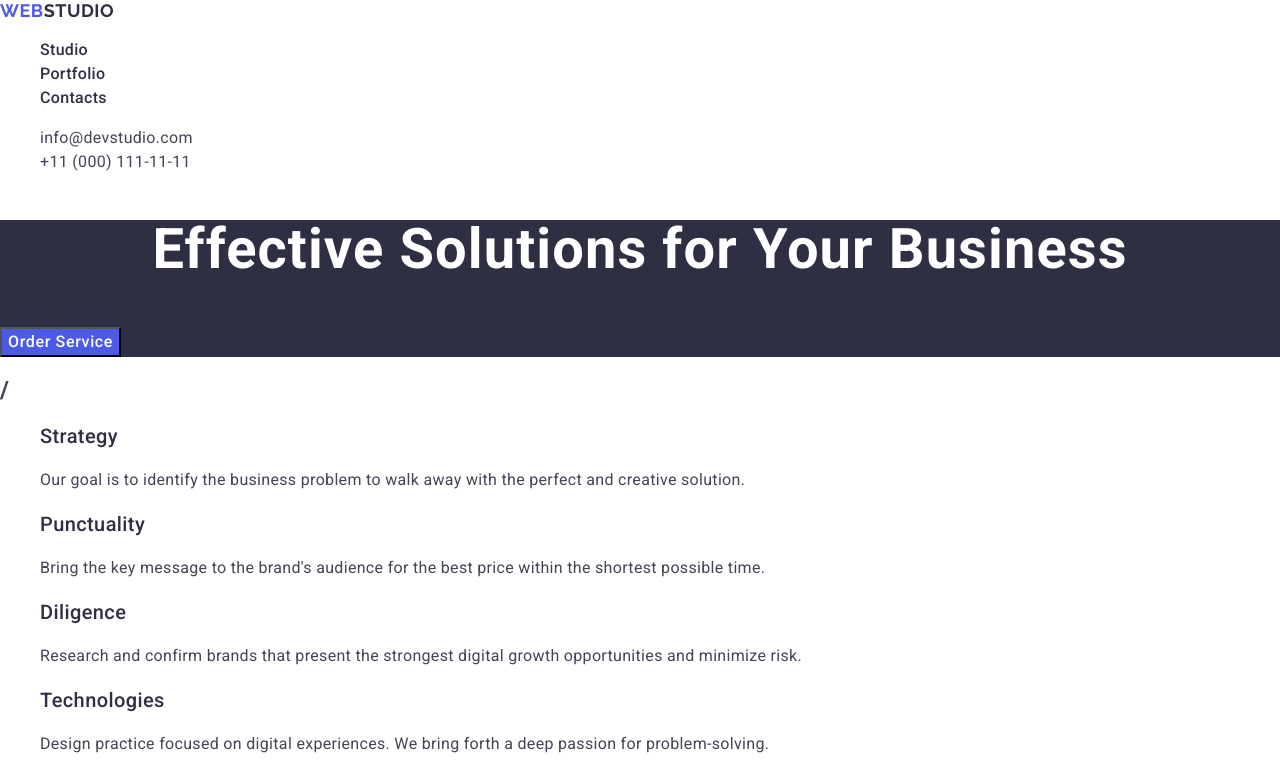
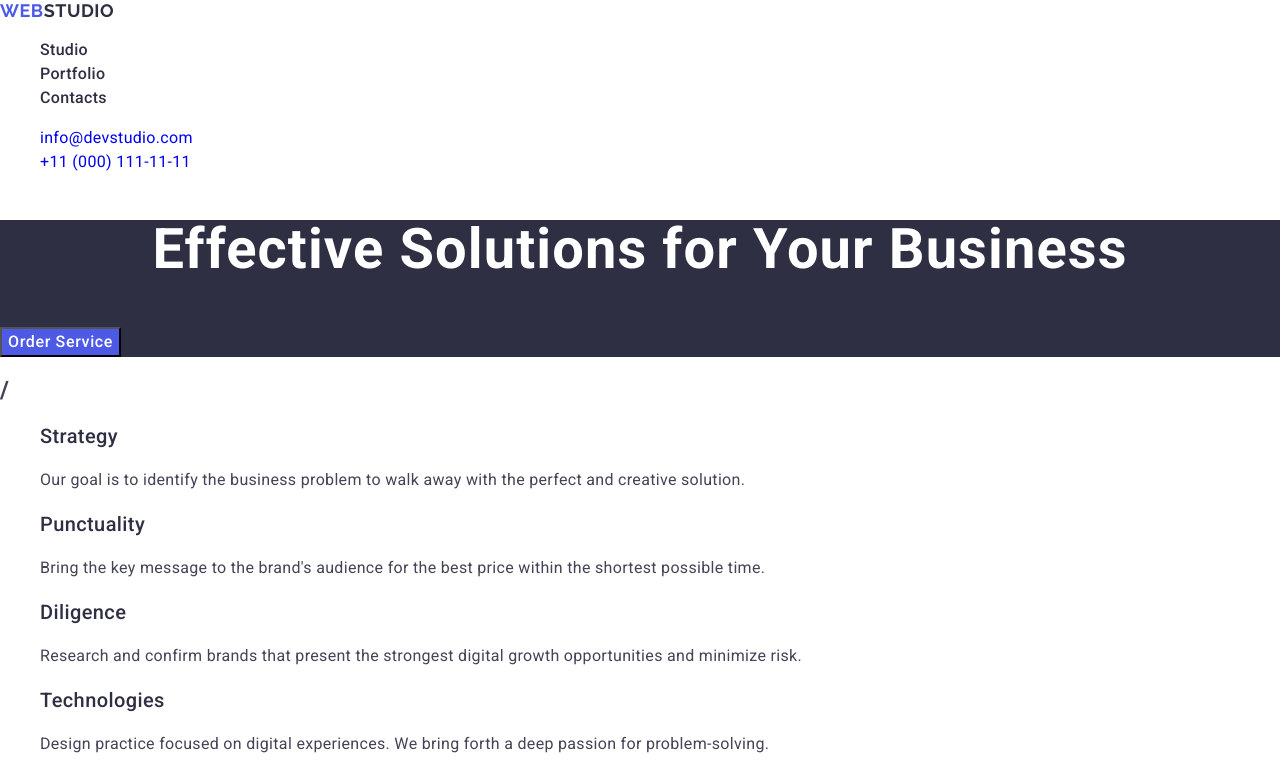
Before and after one commit to snchko/goit-markup-hw-03, a plain HTML site: page index.html in a window 1280 px wide. Shown: the top 783 px of the page. Drawn offline with nearby package versions, Linux system fonts and the light colour scheme.

Commit message:
corrected the mistakes advised by mentor

```diff
--- a/css/styles.css
+++ b/css/styles.css
@@ -43,7 +43,6 @@ body {
 }
 
 .address-info {
-  color: #434455;
   font-size: 16px;
   font-family: Roboto;
   font-weight: 400;
@@ -181,7 +180,6 @@ body {
 }
 .address-info:hover,
 .address-info:focus {
-  background-color: #404bbf;
   color: #404bbf;
 }
 .section-services {
```
